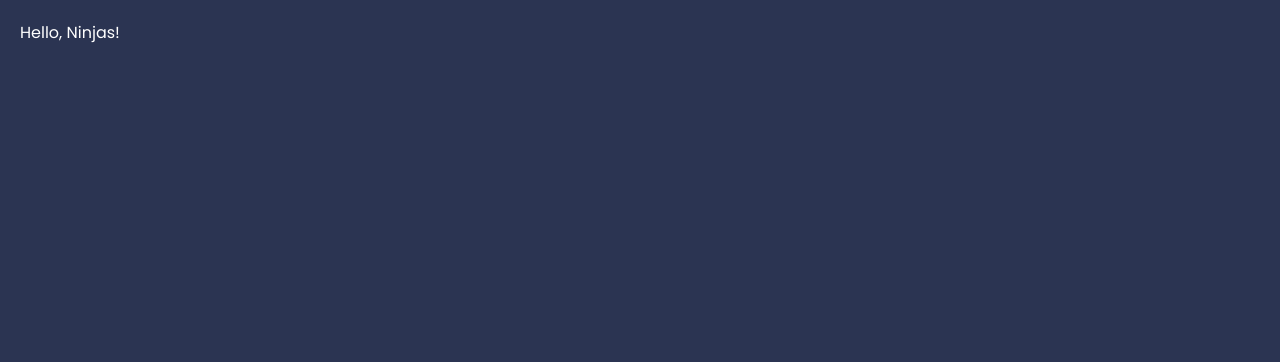
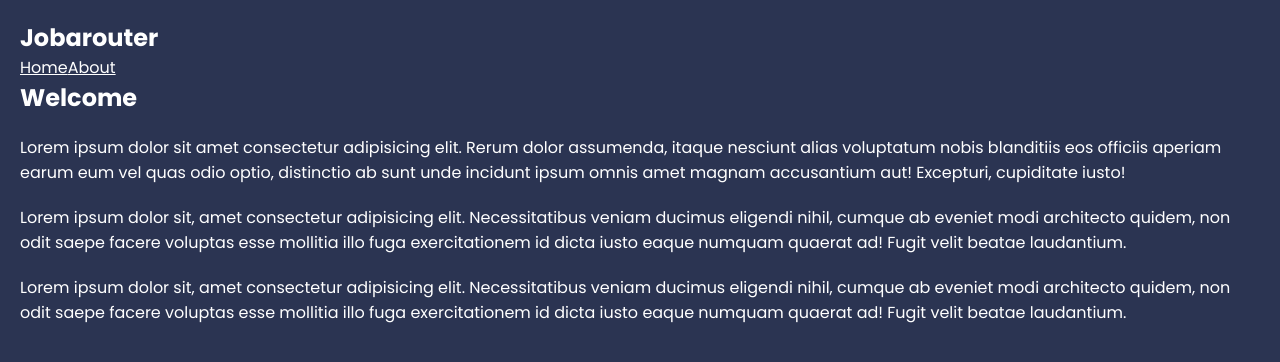
Before and after one commit to Philippe35507/NetNinja-Jobarouter, a React (Vite) app: page / in a window 1280 px wide. Shown: the top 362 px of the page. Built offline with nearby package versions, Linux system fonts and the light colour scheme.

Commit message:
Basics: BrowserRouter, Routes, Route, NavLink

```diff
--- a/src/App.jsx
+++ b/src/App.jsx
@@ -1,5 +1,27 @@
+import { BrowserRouter, Routes, Route, NavLink } from "react-router-dom";
+
+//pages
+import Home from "./pages/Home";
+import About from "./pages/About";
+
 function App() {
-  return <div className="App">Hello, Ninjas!</div>;
+  return (
+    <BrowserRouter>
+      <header>
+        <nav>
+          <h1>Jobarouter</h1>
+          <NavLink to="/">Home</NavLink>
+          <NavLink to="about">About</NavLink>
+        </nav>
+      </header>
+      <main>
+        <Routes>
+          <Route index element={<Home />} />
+          <Route path="about" element={<About />} />
+        </Routes>
+      </main>
+    </BrowserRouter>
+  );
 }
 
 export default App;
--- /dev/null
+++ b/src/pages/About.jsx
@@ -0,0 +1,28 @@
+export default function About() {
+  return (
+    <div className="about">
+      <h2>About Us</h2>
+      <p>
+        Lorem ipsum, dolor sit amet consectetur adipisicing elit. Qui provident
+        consequuntur vel omnis quisquam rem harum, maxime expedita, ullam ut
+        dolore! Distinctio eos minima voluptatum totam id hic! Sapiente debitis
+        quia illum officia obcaecati provident nulla odio molestiae suscipit
+        quasi.
+      </p>
+      <p>
+        Lorem ipsum, dolor sit amet consectetur adipisicing elit. Qui provident
+        consequuntur vel omnis quisquam rem harum, maxime expedita, ullam ut
+        dolore! Distinctio eos minima voluptatum totam id hic! Sapiente debitis
+        quia illum officia obcaecati provident nulla odio molestiae suscipit
+        quasi.
+      </p>
+      <p>
+        Lorem ipsum, dolor sit amet consectetur adipisicing elit. Qui provident
+        consequuntur vel omnis quisquam rem harum, maxime expedita, ullam ut
+        dolore! Distinctio eos minima voluptatum totam id hic! Sapiente debitis
+        quia illum officia obcaecati provident nulla odio molestiae suscipit
+        quasi.
+      </p>
+    </div>
+  );
+}
--- /dev/null
+++ b/src/pages/Home.jsx
@@ -0,0 +1,26 @@
+export default function Home() {
+  return (
+    <div className="home">
+      <h2>Welcome</h2>
+      <p>
+        Lorem ipsum dolor sit amet consectetur adipisicing elit. Rerum dolor
+        assumenda, itaque nesciunt alias voluptatum nobis blanditiis eos
+        officiis aperiam earum eum vel quas odio optio, distinctio ab sunt unde
+        incidunt ipsum omnis amet magnam accusantium aut! Excepturi, cupiditate
+        iusto!
+      </p>
+      <p>
+        Lorem ipsum dolor sit, amet consectetur adipisicing elit. Necessitatibus
+        veniam ducimus eligendi nihil, cumque ab eveniet modi architecto quidem,
+        non odit saepe facere voluptas esse mollitia illo fuga exercitationem id
+        dicta iusto eaque numquam quaerat ad! Fugit velit beatae laudantium.
+      </p>
+      <p>
+        Lorem ipsum dolor sit, amet consectetur adipisicing elit. Necessitatibus
+        veniam ducimus eligendi nihil, cumque ab eveniet modi architecto quidem,
+        non odit saepe facere voluptas esse mollitia illo fuga exercitationem id
+        dicta iusto eaque numquam quaerat ad! Fugit velit beatae laudantium.
+      </p>
+    </div>
+  );
+}
```
